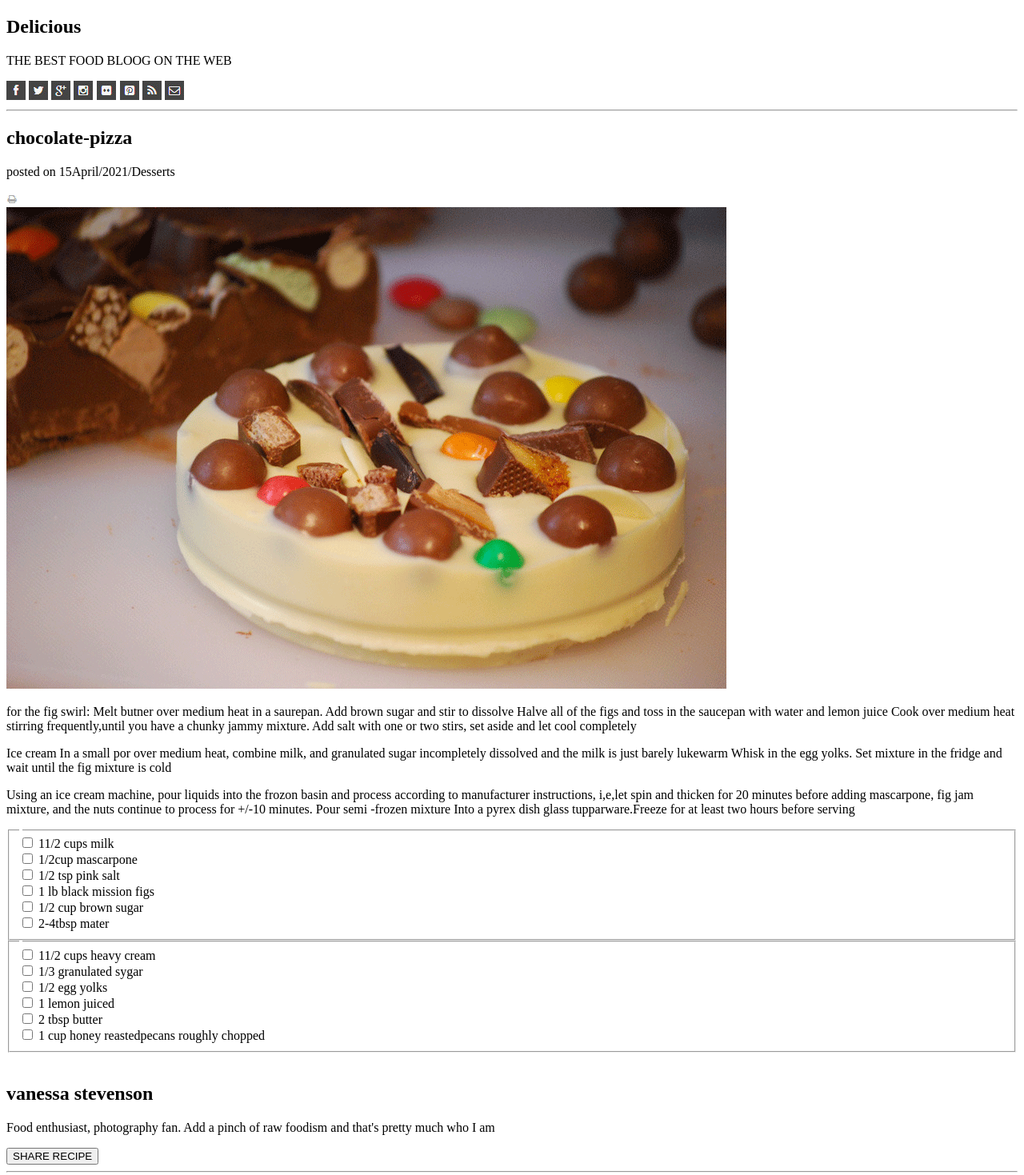
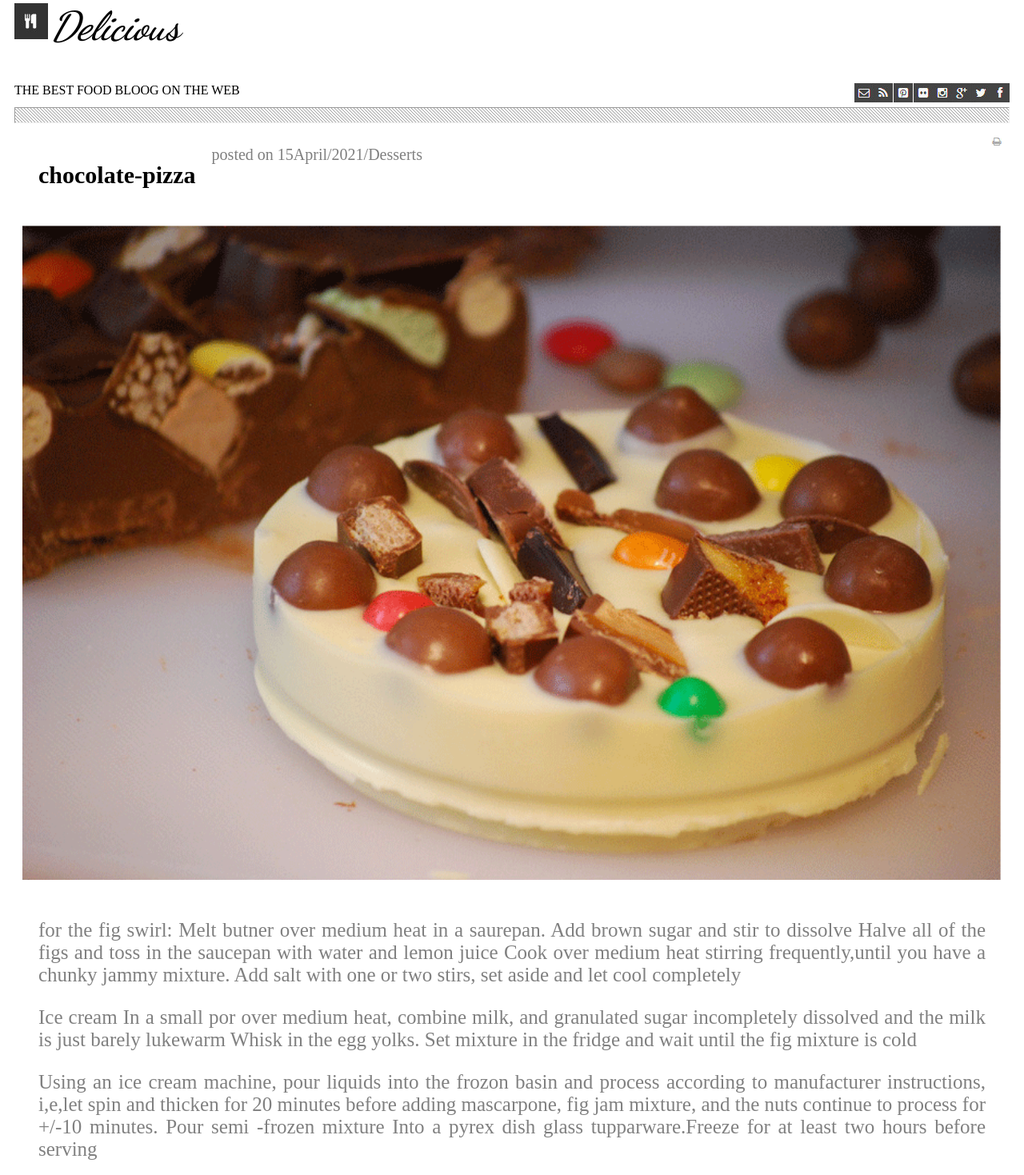
Before and after one commit to AnasAGc/chocolate-pizza, a plain HTML site: page index.html in a window 1280 px wide. Shown: the part 57-1526 px from the top of the page at 80% size. Drawn offline with Linux system fonts and the light colour scheme; files whose address does not match are found by name.

Commit message:
this me who do the css

```diff
--- a/css/stayl.css
+++ b/css/stayl.css
@@ -1,9 +1,139 @@
+
+@import url('https://fonts.googleapis.com/css2?family=Dancing+Script:wght@600&display=swap');
+
 *{
     box-sizing: border-box;
+}
+
+head{
+
+    position: relative;
+}
+body{
+
+    padding: 10px;
+    background-color: white;
+}
+
+article{
+position: relative;
+}
+
+
+
+header h1{
+    font-family: 'Dancing Script', cursive;
+    font-style: oblique;
+    display: inline-block;
+    font-size: 50px;
+}
+header article P{
+    position: absolute;
+    margin-top: 0px;
+    padding: 0%;
 
 }
+header section img{
+    display: inline-block;
+    float:right;
+}
 
-body{
 
-    background-color: whitesmoke;
+.new2 {
+
+    width: 100%;
+  margin-top: 30px;
+    background-image: url("/photo/hr-img.png");
+    height: 20px;
+
+  }
+
+  .card{
+
+    background-color: white;
+    padding: 10px;
+    margin-bottom: 20px;
+
+  }
+  #title p{
+
+    display: inline-block;
+    margin-top: 10px;
+    font-size: 20px;
+    opacity: .5;
+    border-left: white;
+
+  }
+  #title img{
+    display: inline-block;
+      float: right;
+  }
+
+  #title h2{
+    display: block;
+    font-size: 30px;
+
+  }
+  main article{
+
+
+  }
+  main article img {
+    width: 100%;
+  }
+  .para {
+
+    padding: 20px;
+    font-size: 25px;
+    color: grey;
+    text-align: justify;
+
+  }
+
+  #check{
+    background-image: url("/photo/list-bg.png");
+    /* background-color: hotpink; */
+    background-repeat: no-repeat;
+    background-attachment: fixed;
+    background-size: 100% 100%;
+
+  }
+
+  #check fieldset,form {
+    border: none;
+    display: inline-block;
+    font-size: 25px;
+  }
+
+  .first form{
+      width: 50%;
+      float: left;
+  }
+
+  #last{
+    position: relative;
+  }
+  #last img,h2{
+    display: inline-block;
+    padding:20px;
+    float: left;
+    margin-top: 10px;
+  }
+
+  #last p{
+    margin-left: 10px;
+  }
+
+#last button {
+  float: right;
+  color: white;
+  background-color: tomato;
+  font-size: 25px;
 }
+
+footer{
+  padding: 30px;
+  height: 200px;
+  text-align: center;
+  font-size: 20px;
+}
--- a/index.html
+++ b/index.html
@@ -1,7 +1,7 @@
 <!DOCTYPE html>
 <html >
 <head>
-    <link rel="stylesheet" href="./style/style.css">
+    <link rel="stylesheet" href="./css/stayl.css">
     <title>chocolate-pizza</title>
  </head>
 <body>
```
Also changed, not shown: photo/PREVIEW.jpg (added), photo/choco-pizza.png (renamed from img/choco-pizza.png), photo/fb-icon.png (renamed from img/fb-icon.png), photo/flic-icon.png (renamed from img/flic-icon.png), photo/gp-icon.png (renamed from img/gp-icon.png), photo/hr-img.png (renamed from img/hr-img.png), photo/insta-icon.png (renamed from img/insta-icon.png), photo/list-bg.png (renamed from img/list-bg.png), photo/logo.png (renamed from img/logo.png), photo/mail-icon.png (renamed from img/mail-icon.png), photo/pint-icon.png (renamed from img/pint-icon.png), photo/print-icon.png (renamed from img/print-icon.png), photo/rss-icon.png (renamed from img/rss-icon.png), photo/small-logo.png (renamed from img/small-logo.png), 2 more files.
